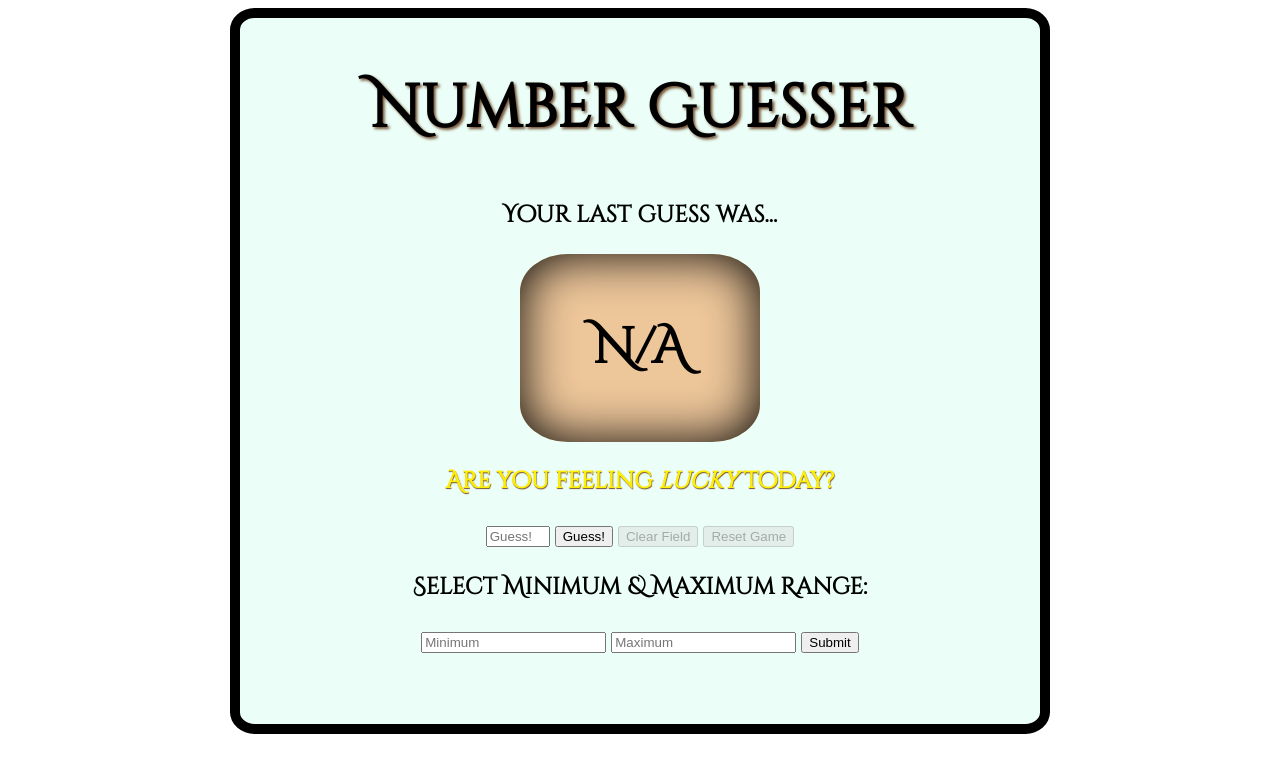
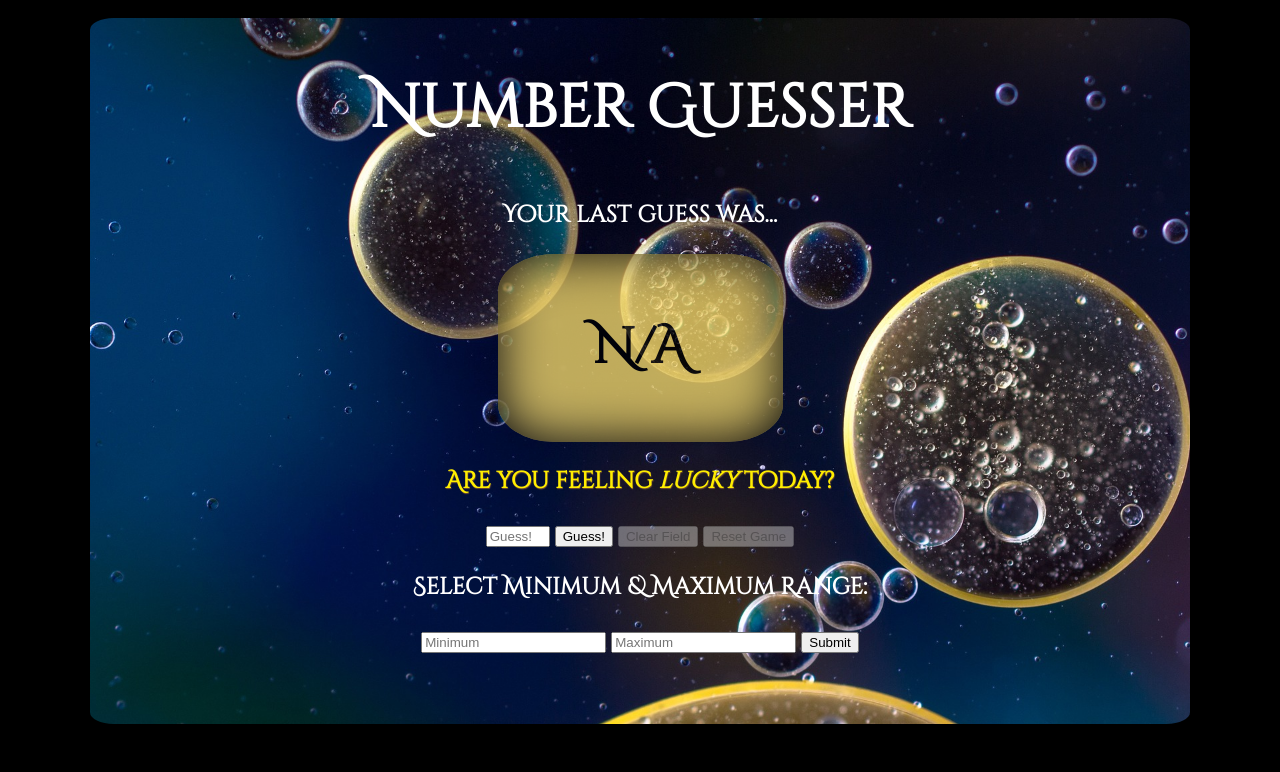
Before and after one commit to kswhyte/number-guesser, a plain HTML site: page index.html in a window 1280 px wide. Drawn offline with Linux system fonts and the light colour scheme.

Commit message:
adds finalizing touches for css elements, still needs functionality

```diff
--- a/styles.css
+++ b/styles.css
@@ -5,7 +5,8 @@
 body {
   font-size: 1.25em;
   font-family: 'Cinzel Decorative', cursive;
-  background-color: white;
+  color: white;
+  background-color: black;
   text-align: center;
 }
 
@@ -15,30 +16,31 @@ section {
   text-align: center;
   margin: auto;
   padding-bottom: 70px;
-  width: 800px;
+  width: 1100px;
   border-radius: 3%;
   /*opacity: 50%;*/
 }
 
-hero {
-  background: url('../images/oil-in-water.jpg') no-repeat center center fixed;
-  background-size: contain;
-  /*padding: 170px 0px;*/
-  margin-bottom: auto;
-  /*-webkit-background-size: cover;
+#hero {
+  background: url('images/oil-in-water.jpg') no-repeat center center fixed;
+  background-size: cover;
+  /*padding: 30px 0 60px 0;*/
+  /*margin-bottom: auto;
+  -webkit-background-size: cover;
   -moz-background-size: cover;
   -o-background-size: cover;
-  background-size: cover;*/
-  /*z-index: 90*/
+  background-size: cover;
+  z-index: 90*/
 }
 
 h1 {
   font-size: 3em;
-  text-shadow: 2px 2px 3px #734F30;
+  /*text-shadow: 5px 5px 5px #black;*/
 }
 
 #number-generator {
-  background-color: #EDC69A;
+  background-color: #FFE26E;
+  color: black;
   font-size: 2.5em;
   margin: auto;
   position: center;
@@ -46,9 +48,10 @@ h1 {
   padding: 60px;
   border-radius: 20%;
   width: 15%;
-  height: 35%;
+  height: 25%;
   z-index: 99;
   box-shadow: 0px 0px 50px black inset;
+  opacity: 0.75;
 }
 
 #user-feedback {
```
